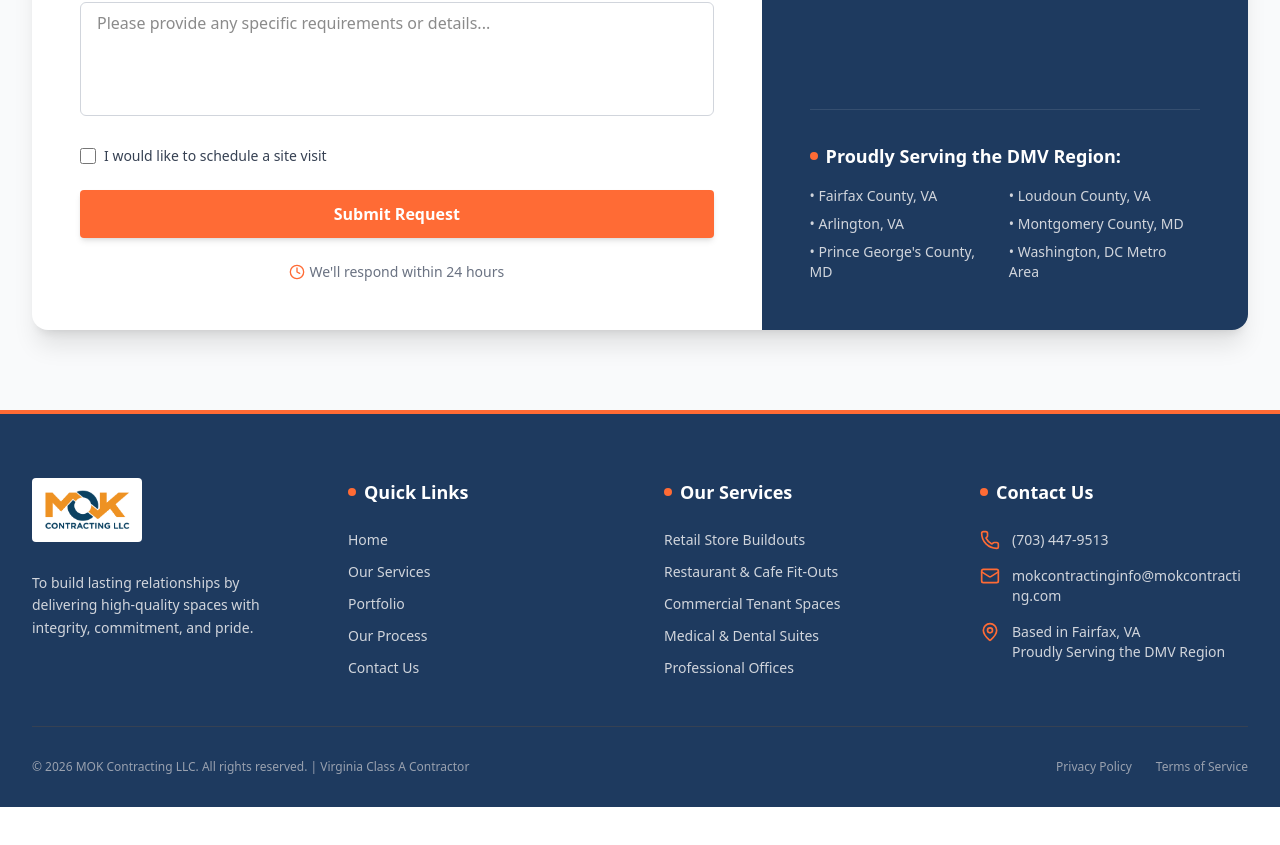
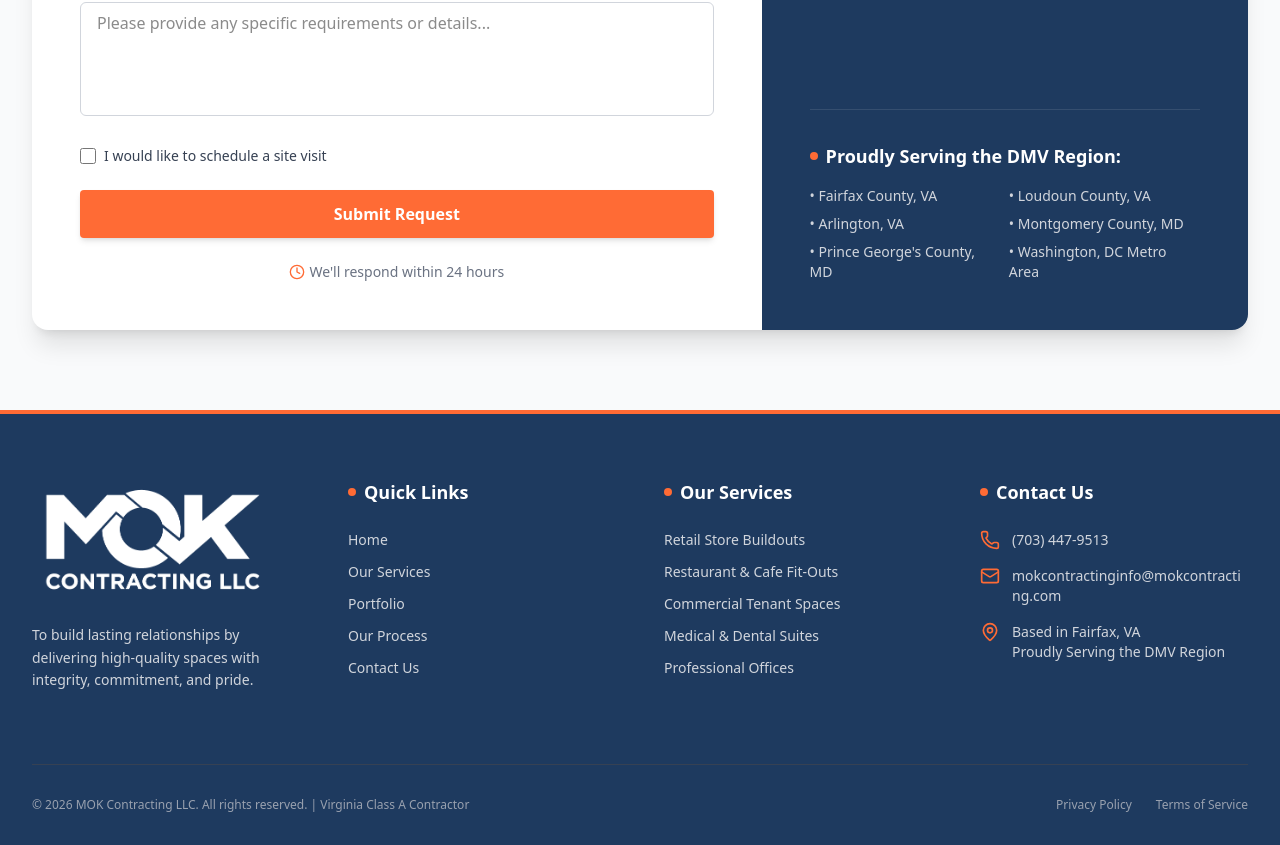
Before and after one commit to kimseungwanproject-collab/Mok, a Next.js app: page / in a window 1280 px wide. Shown: the part 4283-5128 px from the top of the page. Before the commit the page ends 5090 px from the top, so only its background shows below. Built offline with nearby package versions, Linux system fonts and the light colour scheme; a web font is replaced by a local one.

Commit message:
Update footer logo style

```diff
--- a/src/components/Footer.tsx
+++ b/src/components/Footer.tsx
@@ -10,13 +10,13 @@
 
           {/* Company Info */}
           <div className="col-span-1 md:col-span-1">
-            <Link href="/" className="inline-block bg-white p-2 rounded mb-6">
+            <Link href="/" className="flex items-center mb-6">
               <Image
                 src="/logo.png"
                 alt="MOK Contracting LLC Logo"
                 width={240}
                 height={80}
-                className="h-12 w-auto object-contain"
+                className="brightness-0 invert"
               />
             </Link>
             <p className="text-gray-300 text-sm mb-6 leading-relaxed">
```
